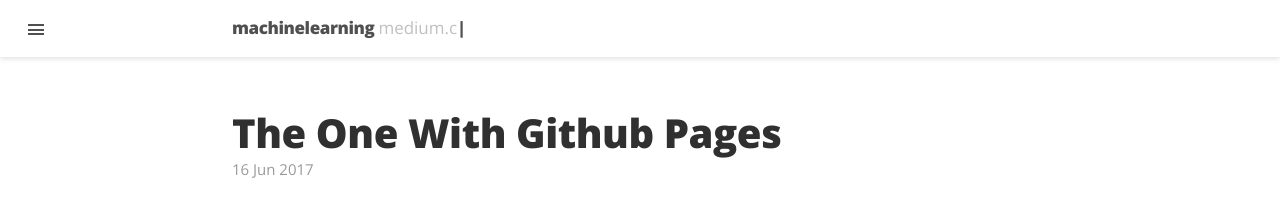
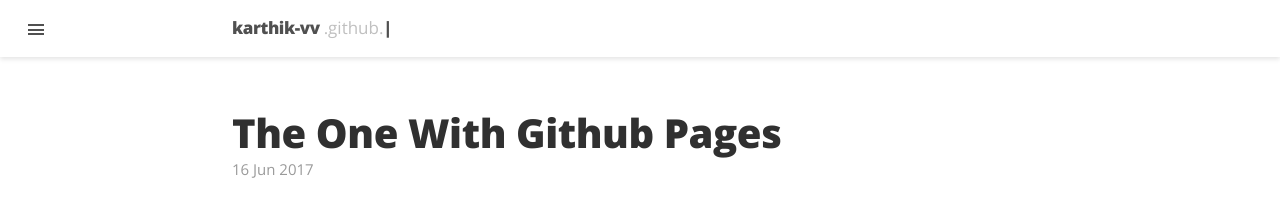
Before and after one commit to karthik-vv/github-page-v1, a Jekyll site: the page built from index.html, in a window 1280 px wide. Shown: the top 202 px of the page. Built offline with Jekyll 4.4.1, drawn with Linux system fonts in a browser that asks for light colours; nearby versions of some CDN libraries; the list of posts is cut into pages by our own code; part of the change alters nothing that is shown.

Commit message:
Update _config.yml

```diff
--- a/_config.yml
+++ b/_config.yml
@@ -10,19 +10,19 @@ exclude: [vendor]
 permalink:        pretty
 
 # Setup
-title:            'machinelearning'
-tagline:          'medium.com'
-description:      'Data Scientist @ Practo'
-url:              http://machinelearningmedium.com
+title:            'karthik-vv'
+tagline:          '.github.io'
+description:      'Software Engineer @ Practo'
+url:              https://karthik-vv.github.io
 baseurl:          ''
 paginate:         5
 paginate_path:    '/page:num/'
 
 author:
-  name: 'Shams S'
-  email: 'shams.sam[at]live[dot]com'
-  github: shams-sam
-  facebook: shams.sam
+  name: 'Karthik VV'
+  email: 'karthikvv2693[at]gmail[dot]com'
+  github: karthik-vv
+  facebook: vvkarthik.alien
   linkedin: shams-sheikh-20328154
   linkedin_link: 'https://www.linkedin.com/in/shams-sheikh-20328154'
   kaggle_link: 'https://www.kaggle.com/shamssam'
@@ -34,7 +34,7 @@ author:
   disqus_shortname: shams-sam
   # google_analytics_id: UA-27104497-1
   # google_analytics_url:
-  bio: Data Scientist @ Practo
+  bio: Software Engineer @ Practo
 
 github:
-  repo: shams-sam/shams-sam.github.io
+  repo: karthik-vv/karthik-vv.github.io
```
